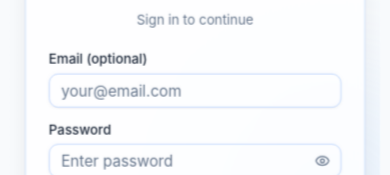
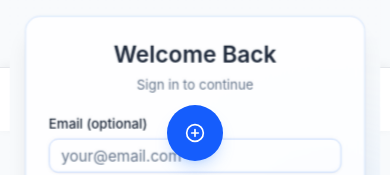
Before and after one commit to Yusuf-469/secret-stress, a Next.js app: page / in a window 390 px wide. Shown: the part 713-888 px from the top of the page. Built offline with nearby package versions, Linux system fonts and the light colour scheme.

Commit message:
Update responsive navigation to show both hamburger and bottom nav on mobile as requested

```diff
--- /dev/null
+++ b/components/secret-stress/ResponsiveNavigation.tsx
@@ -0,0 +1,33 @@
+"use client";
+
+import { useState, useEffect } from "react";
+import Navigation from "@/components/secret-stress/Navigation";
+import { MobileBottomNav } from "@/components/secret-stress/MobileBottomNav";
+
+export function ResponsiveNavigation() {
+  const [isMobile, setIsMobile] = useState(() => {
+    if (typeof window !== "undefined") {
+      return window.innerWidth < 768;
+    }
+    return true; // assume mobile on server to avoid mismatch
+  });
+
+  useEffect(() => {
+    const handleResize = () => setIsMobile(window.innerWidth < 768);
+    window.addEventListener("resize", handleResize);
+    return () => window.removeEventListener("resize", handleResize);
+  }, []);
+
+  return (
+    <>
+      {/* Desktop navigation (hidden on mobile, visible on desktop) */}
+      <Navigation className="hidden md:block" hideMobile={true} />
+
+      {/* Mobile hamburger navigation (visible on mobile, hidden on desktop) */}
+      {isMobile && <Navigation className="block md:hidden" hideMobile={false} />}
+
+      {/* Mobile bottom navigation (only on mobile) */}
+      {isMobile && <MobileBottomNav />}
+    </>
+  );
+}
```
